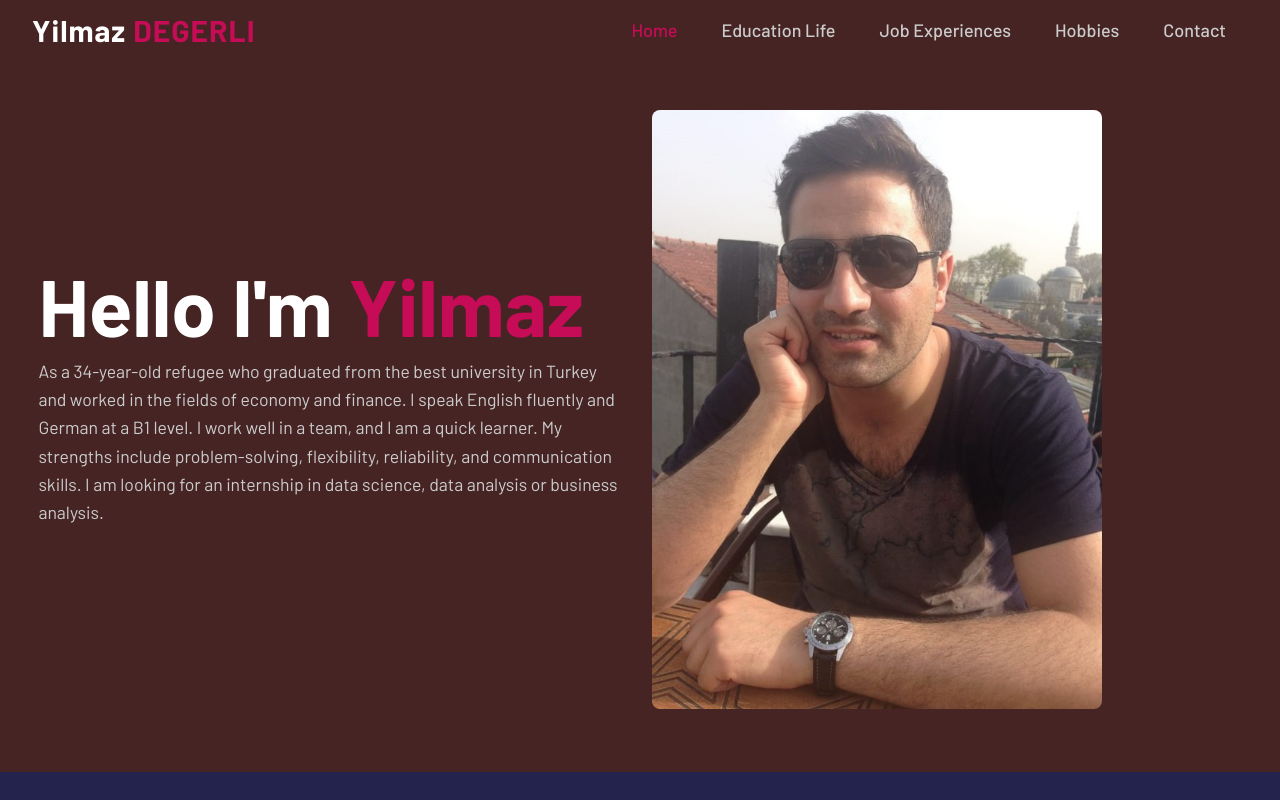
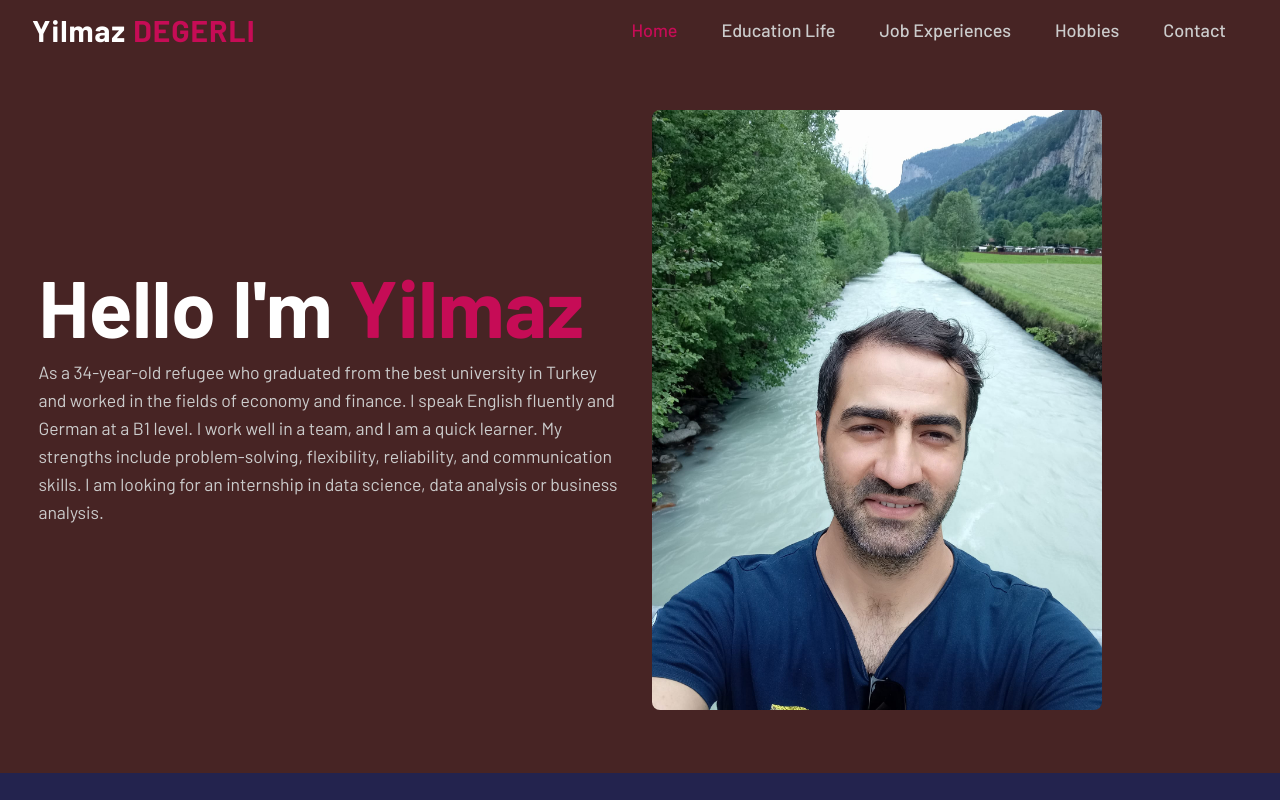
Before and after one commit to YilmazDegerli/portfolioWebsite, a plain HTML site: page index.html in a window 1280 px wide. Shown: the top 800 px of the page. Drawn offline with nearby package versions, Linux system fonts and the light colour scheme.

Commit message:
home img is changed

```diff
--- a/index.html
+++ b/index.html
@@ -63,7 +63,7 @@
         </div>
 
         <div class="home-img">
-            <img src="img/Yilmaz-Photoold.jpeg" alt="Yilmaz Old Photo">
+            <img src="img/Yilmaz-Photoriver.jpeg" alt="Yilmaz PhotoRiver">
         </div>
 
     </section>
```
